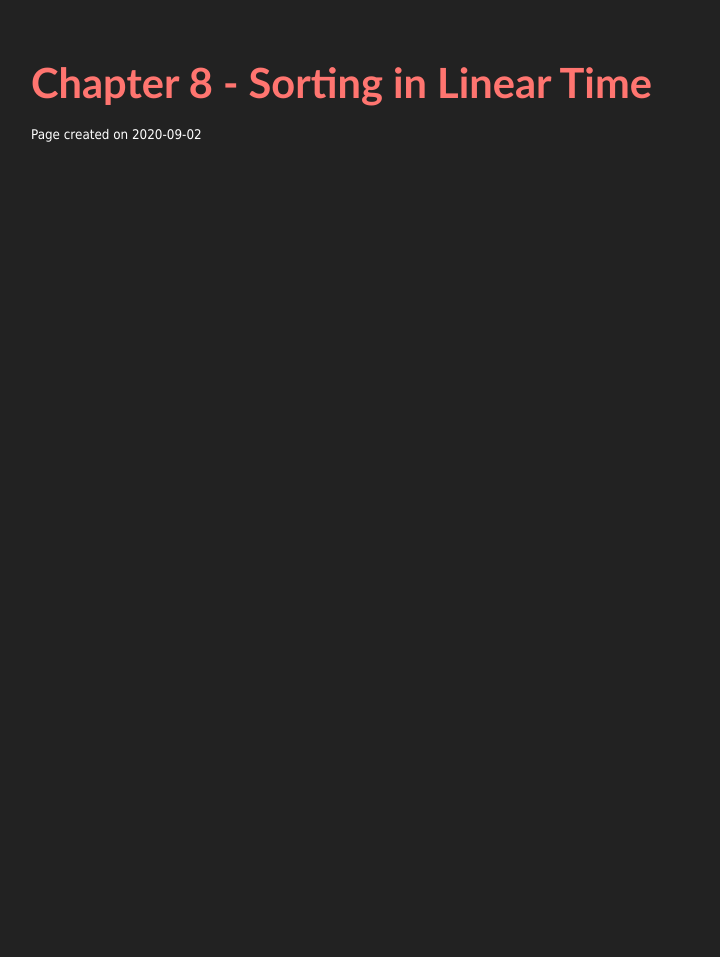
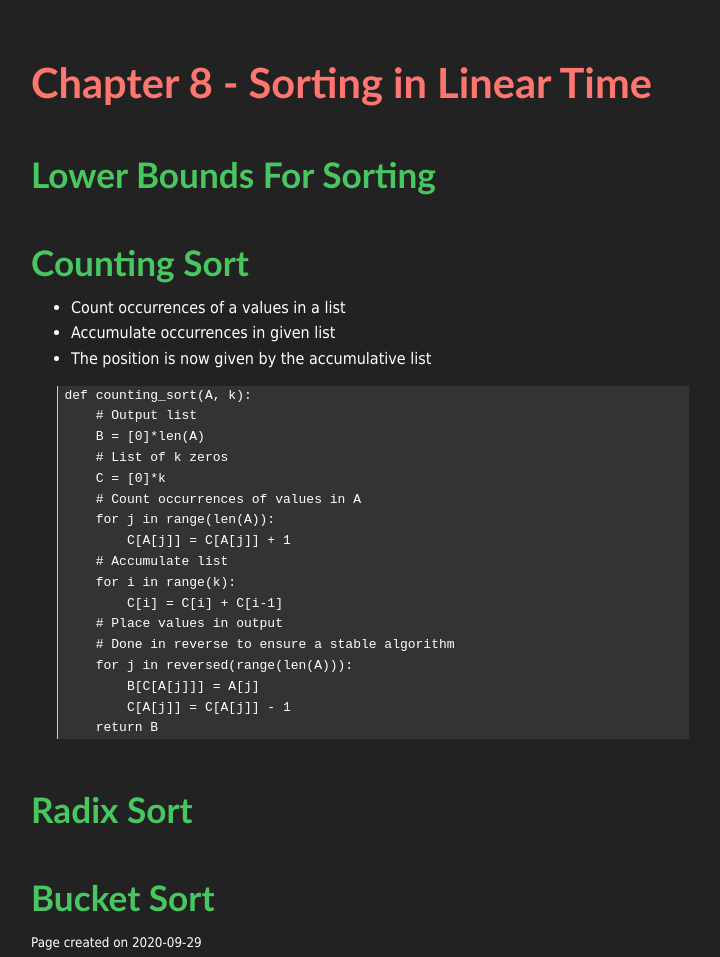
Before and after one commit to Lunarage/NTNUvimwiki, a plain HTML site: page web/TDT4120/Sorting in Linear Time.html in a window 1280 px wide. Shown: the whole page, without its empty margins (1-721 px from the left). Before the commit the page ends 800 px from the top, so only its background shows below. Drawn offline with nearby package versions, Linux system fonts and the light colour scheme; some packages are replaced by stand-ins of ours.

Commit message:
TDT4120 and TDT4165 update

```diff
--- a/web/TDT4120/Sorting in Linear Time.html
+++ b/web/TDT4120/Sorting in Linear Time.html
@@ -12,7 +12,49 @@
 
 <div id="Chapter 8 - Sorting in Linear Time"><h1 id="Chapter 8 - Sorting in Linear Time" class="header"><a href="#Chapter 8 - Sorting in Linear Time">Chapter 8 - Sorting in Linear Time</a></h1></div>
 
+<div id="Chapter 8 - Sorting in Linear Time-Lower Bounds For Sorting"><h2 id="Lower Bounds For Sorting" class="header"><a href="#Chapter 8 - Sorting in Linear Time-Lower Bounds For Sorting">Lower Bounds For Sorting</a></h2></div>
+
+
+
+<div id="Chapter 8 - Sorting in Linear Time-Counting Sort"><h2 id="Counting Sort" class="header"><a href="#Chapter 8 - Sorting in Linear Time-Counting Sort">Counting Sort</a></h2></div>
+
+<ul>
+<li>
+Count occurrences of a values in a list
+
+<li>
+Accumulate occurrences in given list
+
+<li>
+The position is now given by the accumulative list
+
+</ul>
+
+<pre  python>
+def counting_sort(A, k):
+    # Output list
+    B = [0]*len(A)
+    # List of k zeros
+    C = [0]*k
+    # Count occurrences of values in A
+    for j in range(len(A)):
+        C[A[j]] = C[A[j]] + 1
+    # Accumulate list
+    for i in range(k):
+        C[i] = C[i] + C[i-1]
+    # Place values in output
+    # Done in reverse to ensure a stable algorithm
+    for j in reversed(range(len(A))):
+        B[C[A[j]]] = A[j]
+        C[A[j]] = C[A[j]] - 1
+    return B
+</pre>
+
+<div id="Chapter 8 - Sorting in Linear Time-Radix Sort"><h2 id="Radix Sort" class="header"><a href="#Chapter 8 - Sorting in Linear Time-Radix Sort">Radix Sort</a></h2></div>
+
+<div id="Chapter 8 - Sorting in Linear Time-Bucket Sort"><h2 id="Bucket Sort" class="header"><a href="#Chapter 8 - Sorting in Linear Time-Bucket Sort">Bucket Sort</a></h2></div>
+
     </div>
-    <p><small>Page created on 2020-09-02</small></p>
+    <p><small>Page created on 2020-09-29</small></p>
   </body>
 </html>
```
Also changed, not shown: web/TDT4120/Elementary Data Structures.html (+1 -1 lines), web/TDT4120/Getting Started.html (+4 -1 lines), web/TDT4165/Formal Grammars.html (added, +34 -0 lines), web/TDT4165/Specifying a Programming Language.html (+62 -2 lines), web/TDT4165/index.html (added, +20 -0 lines), 5 other files.
